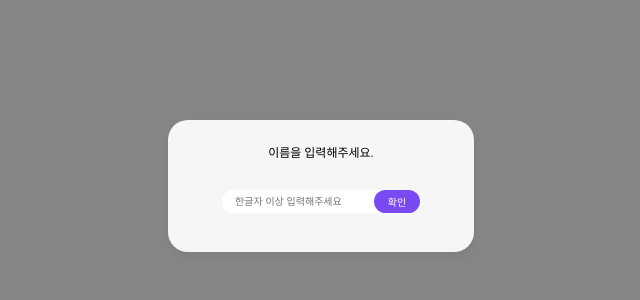
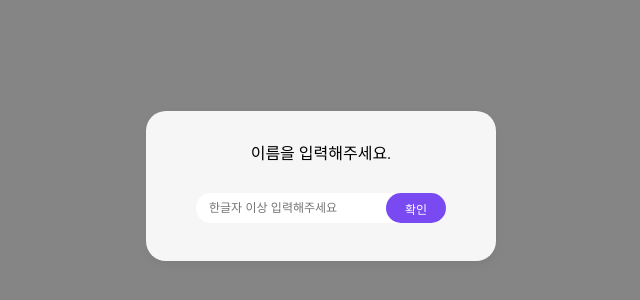
Before and after one commit to rachel490/week2-2, a React (Create React App) app: page / in a window 1280 px wide. Shown: the part 214-514 px from the top of the page, without its empty margins (319-959 px from the left). Built offline with nearby package versions, Linux system fonts and the light colour scheme; the HTML template or start-up script is replaced by a standard one.

Commit message:
Style: 이름입력, 모달창 픽셀조정
Style: 삭제모달 marginTop추가

```diff
--- a/src/components/InputName/styled.ts
+++ b/src/components/InputName/styled.ts
@@ -5,18 +5,18 @@ export const InputNameContainer = styled.div`
   flex-direction: column;
   justify-content: center;
   align-items: center;
-  margin-top: 12px;
+  margin-top: 15px;
 `;
 
 export const ExplainText = styled.span`
-  font-size: ${({ theme }) => theme.fontSize.small};
+  font-size: ${({ theme }) => theme.fontSize.medium};
 `;
 
 export const NameInputForm = styled.form`
   display: flex;
   margin-top: 31px;
-  width: 198px;
-  height: 23px;
+  width: 250px;
+  height: 30px;
 
   ${({ theme }) => css`
     border-radius: ${theme.border.radius};
@@ -25,15 +25,16 @@ export const NameInputForm = styled.form`
 `;
 
 export const NameInput = styled.input`
-  width: 152px;
-  padding: 6px 6px 6px 13px;
+  width: 190px;
+  height: 30px;
+  padding: 9px 6px 9px 13px;
   outline: none;
   border: none;
 
   ${({ theme }) => css`
     border-radius: ${theme.border.radius};
     background-color: ${theme.color.white};
-    font-size: ${theme.fontSize.xsmall};
+    font-size: ${theme.fontSize.small};
 
     &: placeholder {
       color: ${theme.color.whiteGrey};
@@ -42,13 +43,13 @@ export const NameInput = styled.input`
 `;
 
 export const Button = styled.button`
-  width: 46px;
-  height: 23px;
+  width: 60px;
+  height: 30px;
 
   ${({ theme }) => css`
     background-color: ${theme.color.primaryPurple};
     color: ${theme.color.white};
-    font-size: ${theme.fontSize.xsmall};
+    font-size: ${theme.fontSize.small};
     border-radius: ${theme.border.radius};
   `}
 `;
--- a/src/components/RemoveMessageModal/styled.ts
+++ b/src/components/RemoveMessageModal/styled.ts
@@ -4,6 +4,7 @@ export const Wrapper = styled.div`
   display: flex;
   flex-direction: column;
   align-items: center;
+  margin-top: 6px;
 `;
 
 export const TextContainer = styled.div`
--- a/src/components/shared/Modal/styled.ts
+++ b/src/components/shared/Modal/styled.ts
@@ -23,9 +23,9 @@ export const CloseButton = styled.div`
 export const ModalContainer = styled.div`
   display: flex;
   flex-direction: column;
-  padding: 15px;
-  width: 306px;
-  height: 132px;
+  padding: 20px;
+  width: 350px;
+  height: 150px;
   border-radius: ${({ theme }) => theme.border.radius};
   background-color: ${({ theme }) => theme.color.whiteGrey};
 
```
